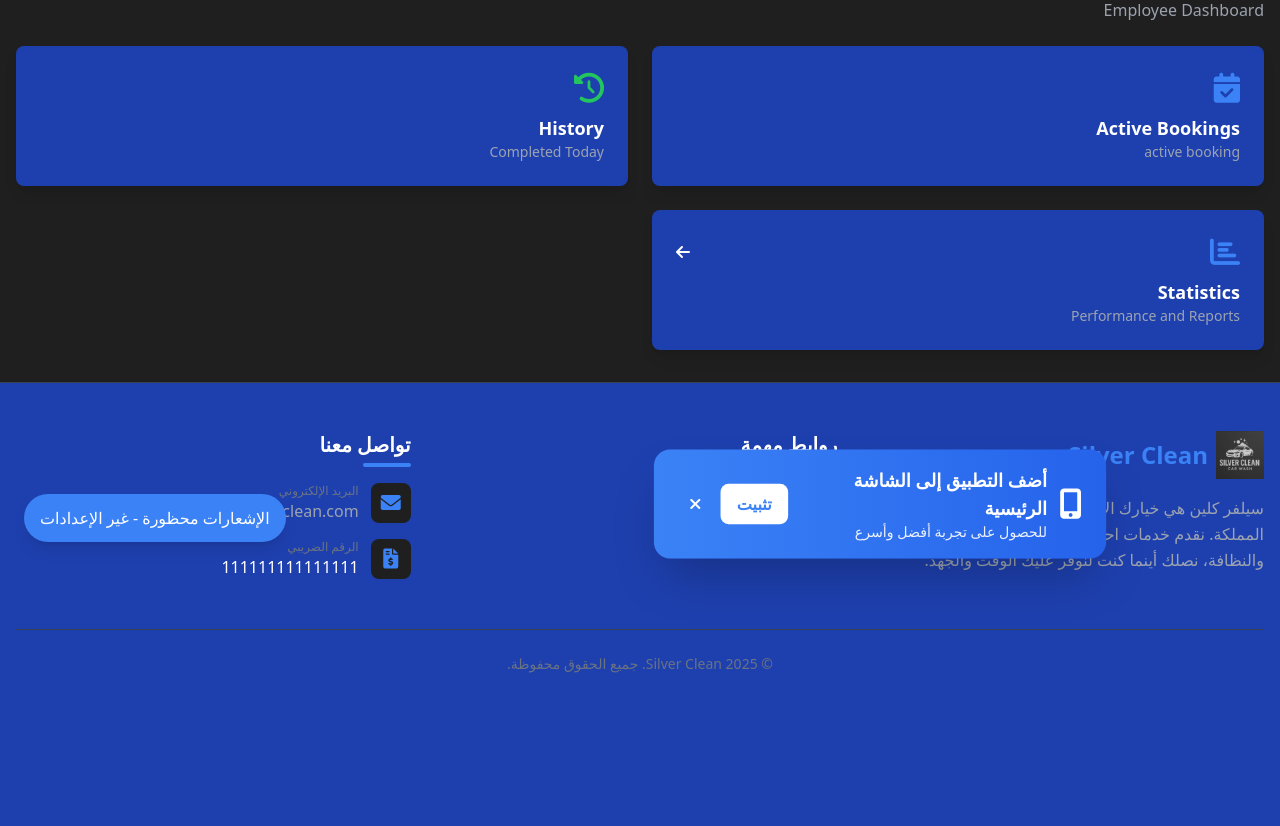
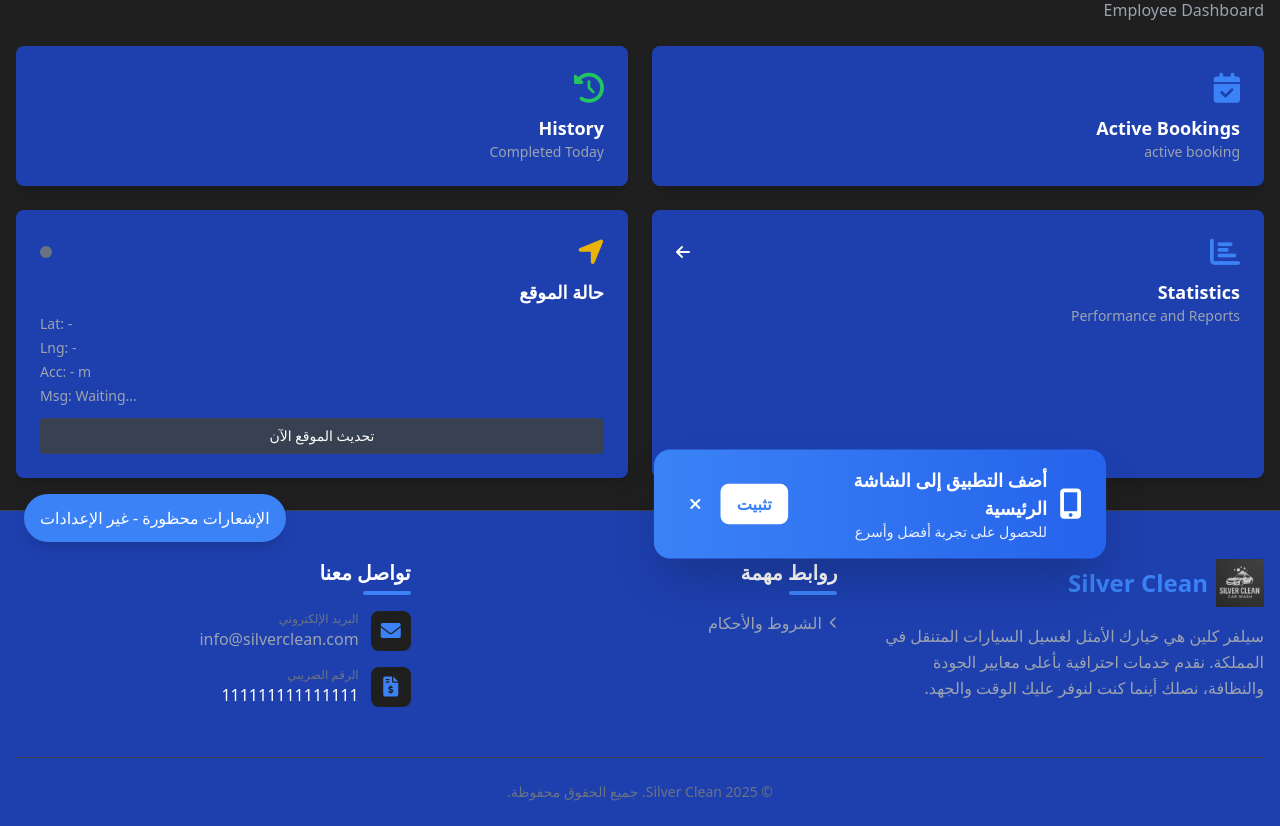
Before and after one commit to AbdullahAlroqi/silver-clean, a Flask app: template app/templates/employee/index.html in a window 1280 px wide. Shown: the part 162-988 px from the top of the page. Before the commit the page ends 835 px from the top, so only its background shows below. Run offline with Flask 3, Linux system fonts and the light colour scheme; the template is opened without the code that fills it, so the values that code supplies are empty; data comes from the database, SQL or seed files in the repository; some libraries are stand-ins or nearby versions.

Commit message:
Add location debug info to employee dashboard

```diff
--- a/app/templates/employee/index.html
+++ b/app/templates/employee/index.html
@@ -35,5 +35,73 @@
         <h3 class="text-lg font-bold text-white">{{ _('Statistics') }}</h3>
         <p class="text-sm text-gray-400">{{ _('Performance and Reports') }}</p>
     </a>
+
+    <!-- Location Status Card -->
+    <div class="bg-primary p-6 rounded-lg shadow-lg">
+        <div class="flex items-center justify-between mb-2">
+            <i class="fas fa-location-arrow text-3xl text-yellow-500"></i>
+            <div id="gps-status-icon" class="w-3 h-3 rounded-full bg-gray-500"></div>
+        </div>
+        <h3 class="text-lg font-bold text-white">حالة الموقع</h3>
+        <div class="text-sm text-gray-400 mt-2 space-y-1" dir="ltr">
+            <p>Lat: <span id="debug-lat">-</span></p>
+            <p>Lng: <span id="debug-lng">-</span></p>
+            <p>Acc: <span id="debug-acc">-</span> m</p>
+            <p>Msg: <span id="debug-msg">Waiting...</span></p>
+        </div>
+        <button onclick="forceUpdateLocation()"
+            class="mt-3 w-full bg-gray-700 hover:bg-gray-600 text-white py-2 rounded text-sm transition">
+            تحديث الموقع الآن
+        </button>
+    </div>
+
+    <script>
+        function updateDebugInfo(lat, lng, acc, msg) {
+            if (lat) document.getElementById('debug-lat').textContent = lat.toFixed(5);
+            if (lng) document.getElementById('debug-lng').textContent = lng.toFixed(5);
+            if (acc) {
+                const el = document.getElementById('debug-acc');
+                el.textContent = Math.round(acc);
+                el.className = acc < 100 ? 'text-green-400 font-bold' : 'text-red-400 font-bold';
+            }
+            if (msg) document.getElementById('debug-msg').textContent = msg;
+        }
+
+        function forceUpdateLocation() {
+            document.getElementById('debug-msg').textContent = "Updating...";
+            if (!navigator.geolocation) {
+                updateDebugInfo(null, null, null, "Geo not supported");
+                return;
+            }
+            navigator.geolocation.getCurrentPosition(
+                (pos) => {
+                    const data = {
+                        latitude: pos.coords.latitude,
+                        longitude: pos.coords.longitude,
+                        accuracy: pos.coords.accuracy
+                    };
+                    updateDebugInfo(data.latitude, data.longitude, data.accuracy, "Sending...");
+
+                    fetch("{{ url_for('employee.update_location') }}", {
+                        method: 'POST',
+                        headers: { 'Content-Type': 'application/json' },
+                        body: JSON.stringify(data)
+                    })
+                        .then(res => res.json())
+                        .then(data => {
+                            document.getElementById('debug-msg').textContent = "Sent OK";
+                            document.getElementById('gps-status-icon').className = "w-3 h-3 rounded-full bg-green-500 shadow-[0_0_10px_#22c55e]";
+                        })
+                        .catch(err => {
+                            document.getElementById('debug-msg').textContent = "Send Fail";
+                        });
+                },
+                (err) => {
+                    updateDebugInfo(null, null, null, `Error ${err.code}: ${err.message}`);
+                },
+                { enableHighAccuracy: true, timeout: 10000, maximumAge: 0 }
+            );
+        }
+    </script>
 </div>
 {% endblock %}
```
